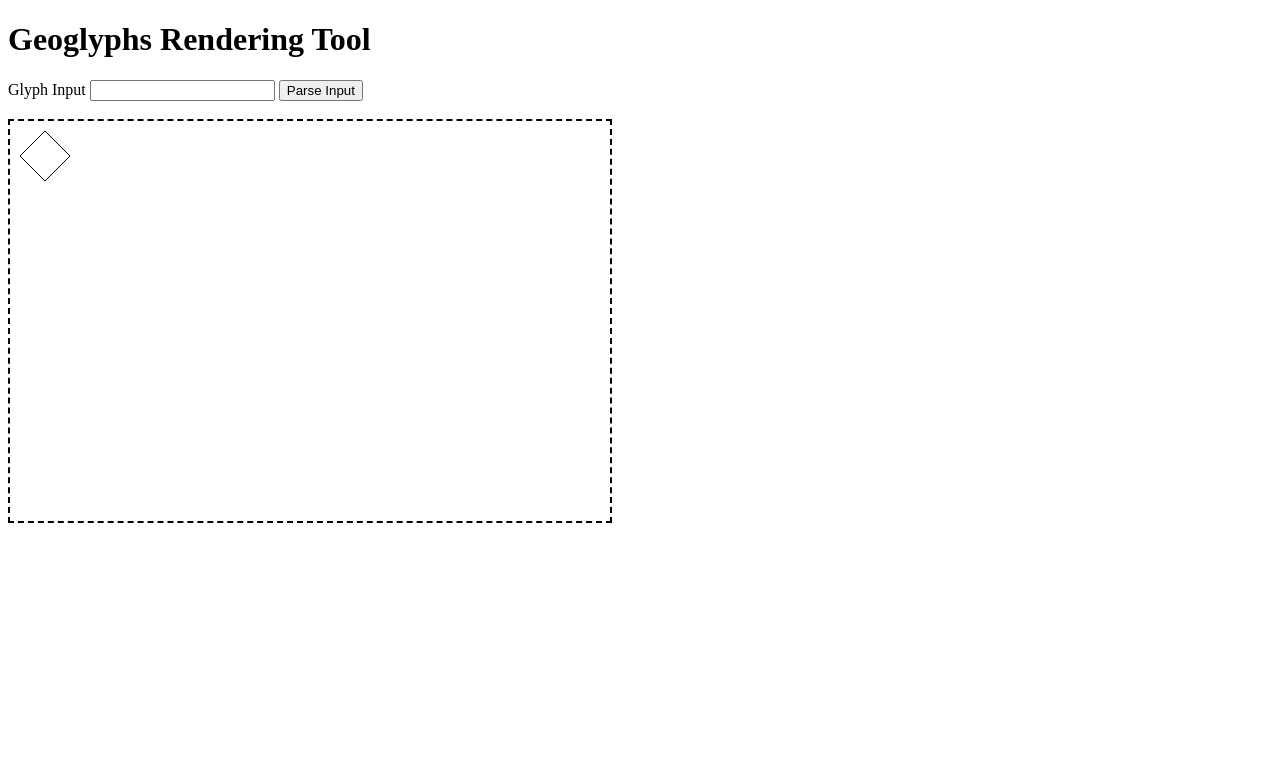
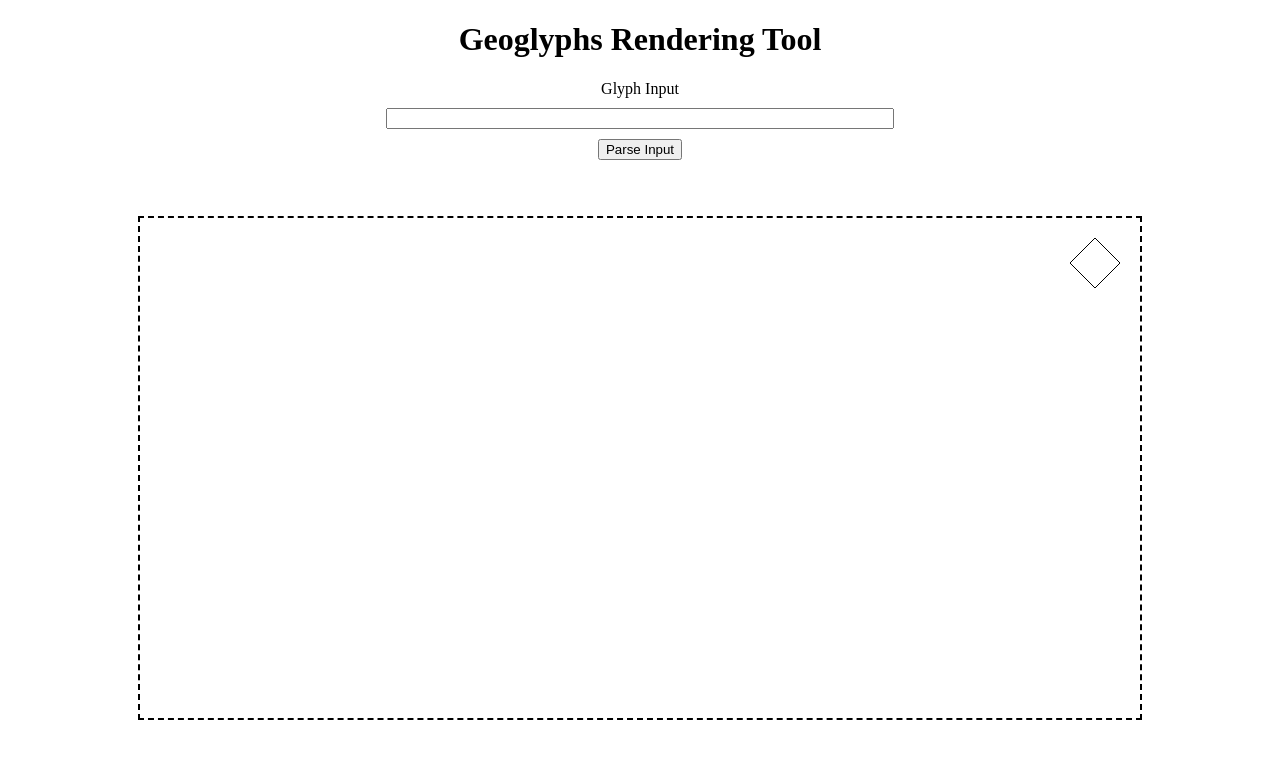
Before and after one commit to EHMD28/geoglyphs-rendering-tool, a website with bundled scripts: page index.html in a window 1280 px wide. Both pictures are taken after a click on the button "Parse Input". Built offline with nearby package versions, Linux system fonts and the light colour scheme.

Commit message:
parsing single line input

```diff
--- a/index.html
+++ b/index.html
@@ -11,11 +11,13 @@
 
 <body>
     <h1>Geoglyphs Rendering Tool</h1>
-    <label for="glyph-input">Glyph Input</label>
-    <input type="text" name="glyph-input" id="glyph-input">
-    <button id="parse-input-btn">Parse Input</button>
-    <br> <br>
-    <canvas id="canvas" width="600" height="400"></canvas>
+    <div id="ui-container">
+        <label for="glyph-input">Glyph Input</label>
+        <input type="text" name="glyph-input" id="glyph-input">
+        <button id="parse-input-btn">Parse Input</button>
+        <br> <br>
+        <canvas id="canvas" width="1000" height="500"></canvas>
+    </div>
 </body>
 
 </html>
--- a/script.ts
+++ b/script.ts
@@ -124,7 +124,7 @@ function parseGlyphFromStr(s: string): Glyph | null {
     }
     const validRoots = Object.keys(ROOT_TO_STROKES_MAP);
     const validVowels = Object.values(ENDING_TO_VOWEL_MAP);
-    if (validRoots.includes(root) && (validVowels.includes(vowel) || vowel === "")) {
+    if (validRoots.includes(root) && (validVowels.includes(vowel) || vowel === Vowel.Short)) {
         const strokePattern = ROOT_TO_STROKES_MAP[root] ?? 0;
         return {
             strokePattern,
@@ -135,7 +135,18 @@ function parseGlyphFromStr(s: string): Glyph | null {
     }
 }
 
-/* ---------- Drawing ---------- */
+function parseGlyphsFromSentence(s: string): Glyph[][] {
+    const ret: Glyph[][] = [];
+    const words = s.split(" ");
+    for (const word of words) {
+        const glyphStrings = word.split("-");
+        const glyphs = glyphStrings.map(g => parseGlyphFromStr(g)).filter(g => g !== null);
+        ret.push(glyphs);
+    }
+    return ret;
+}
+
+/* ---------- Glyph Rendering ---------- */
 
 interface LineSegment {
     x1: number;
@@ -213,29 +224,55 @@ function drawGlyph(ctx: CanvasRenderingContext2D, glyph: Glyph, x: number, y: nu
     ctx.restore();
 }
 
-function parseAndRenderGlyphFromUi(ctx: CanvasRenderingContext2D) {
+const GLYPH_SPACING = {
+    /** The width of each glyph. */
+    charWidth: 50,
+    /** The width of the gap between characters in a word. */
+    characterGap: 5,
+    /** The width of a whitespace character. */
+    spaceWidth: 70,
+    /** The gap between rows of characters. */
+    rowGap: 30,
+    /** The margin around the characters being rendered. */
+    margin: 20,
+};
+
+function drawGlyphsSentence(ctx: CanvasRenderingContext2D, glyphSentence: Glyph[][]) {
+    let canvas = ctx.canvas;
+    // Coordinates of the top-left corner of the currently drawn glyph.
+    let x = canvas.width - (GLYPH_SPACING.charWidth + GLYPH_SPACING.margin);
+    let y = GLYPH_SPACING.margin;
+    // Draw each glyph on a single line.
+    for (const word of glyphSentence) {
+        for (let i = 0; i < word.length; i++) {
+            const glyph = word[i];
+            if (typeof glyph !== "undefined")
+                drawGlyph(ctx, glyph, x, y, GLYPH_SPACING.charWidth);
+            if (i != (word.length - 1)) // Only prepare to draw the next character when it isn't the last.
+                x -= (GLYPH_SPACING.charWidth + GLYPH_SPACING.characterGap);
+        }
+        x -= GLYPH_SPACING.spaceWidth;
+    }
+}
+
+/* ---------- Input Handling ---------- */
+
+function parseAndRenderGlyphsFromUi(ctx: CanvasRenderingContext2D) {
     let canvas = ctx.canvas;
     console.log(`Canvas: ${canvas.width} x ${canvas.height}`);
     const inputElement = document.getElementById("glyph-input") as HTMLInputElement;
-    const glyph = parseGlyphFromStr(inputElement.value.toLowerCase());
-    if (glyph !== null) {
-        ctx.clearRect(0, 0, canvas.width, canvas.height);
-        const x = 10;
-        const y = 10;
-        const width = 50;
-        drawGlyph(ctx, glyph, x, y, width);
-    } else {
-        alert("Invalid input");
-    }
+    const glyphs = parseGlyphsFromSentence(inputElement.value.toLowerCase());
+    ctx.clearRect(0, 0, canvas.width, canvas.height);
+    drawGlyphsSentence(ctx, glyphs);
 }
 
 function addHandlers(ctx: CanvasRenderingContext2D) {
     const parseBtn = document.getElementById("parse-input-btn") as HTMLButtonElement;
-    parseBtn.onclick = () => parseAndRenderGlyphFromUi(ctx);
+    parseBtn.onclick = () => parseAndRenderGlyphsFromUi(ctx);
     const glyphInputElement = document.getElementById("glyph-input") as HTMLInputElement;
     glyphInputElement.addEventListener("keydown", ev => {
         if (ev.key === "Enter") {
-            parseAndRenderGlyphFromUi(ctx);
+            parseAndRenderGlyphsFromUi(ctx);
         }
     })
 }
--- a/style.css
+++ b/style.css
@@ -1,3 +1,18 @@
+h1 {
+    text-align: center;
+}
+
+#glyph-input {
+    width: 500px;
+}
+
+#ui-container {
+    display: flex;
+    flex-direction: column;
+    align-items: center;
+    gap: 10px;
+}
+
 canvas {
     border: 2px dashed black;
 }
```
